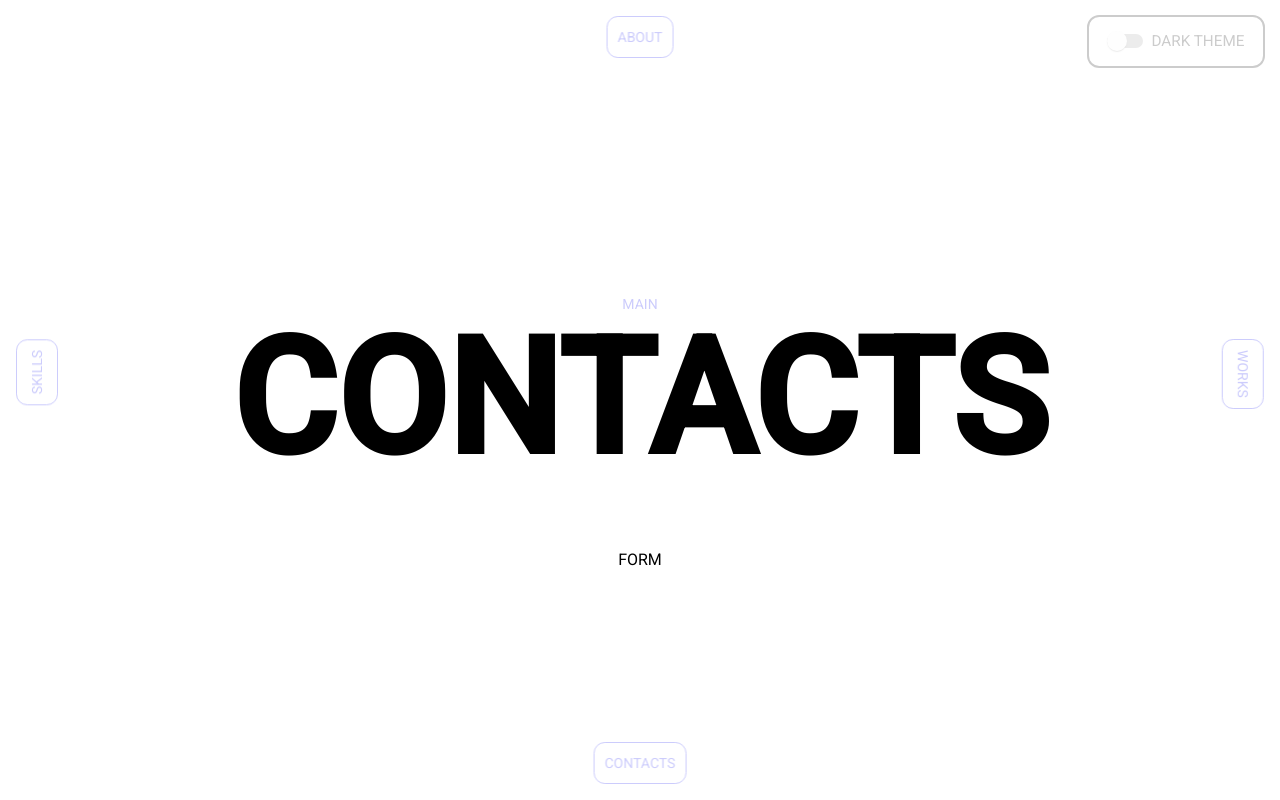
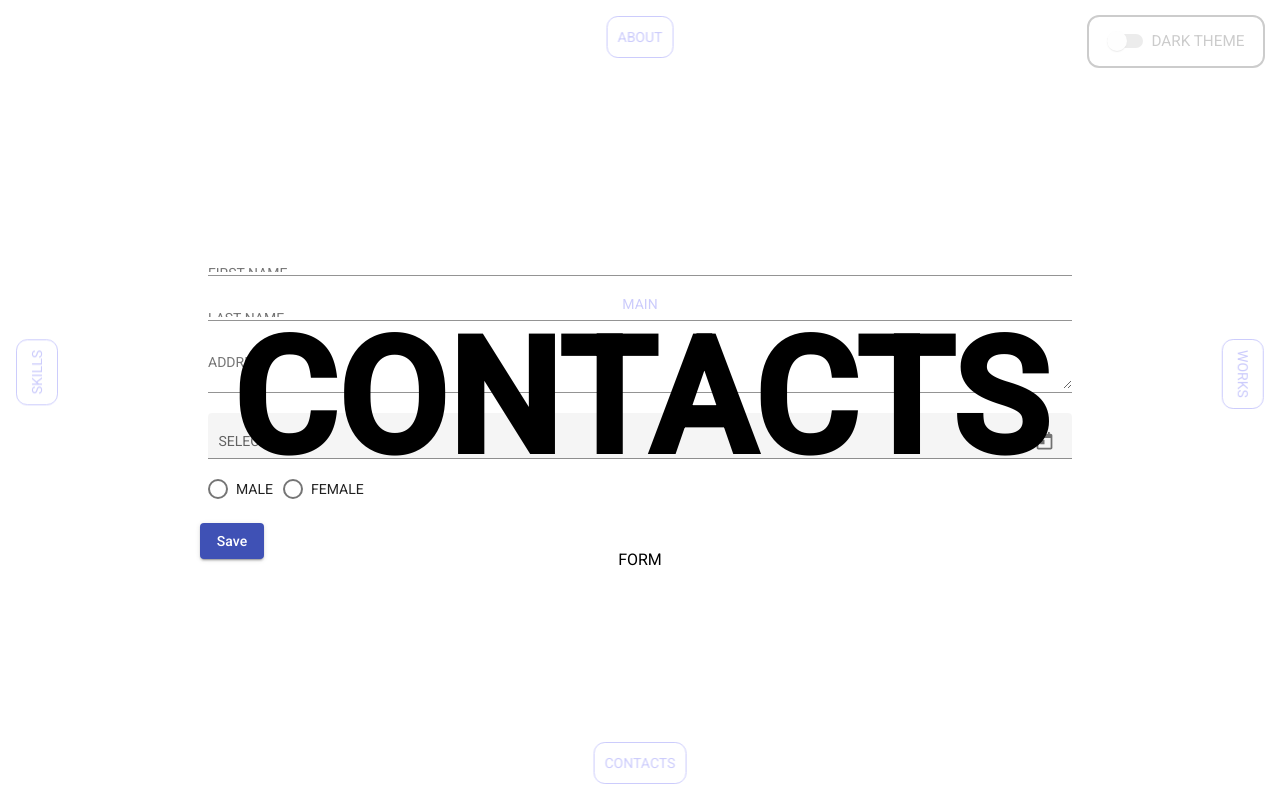
Before and after one commit to AlexandrKarpovich/portfolio, an Angular app: page /contacts in a window 1280 px wide. Built offline with nearby package versions, Linux system fonts and the light colour scheme.

Commit message:
add contact form

```diff
--- a/src/app/app.component.ts
+++ b/src/app/app.component.ts
@@ -1,5 +1,5 @@
 import { Component } from '@angular/core';
-
+import { CounterService } from './services/counter.service';
 import { ThemeService } from './services/theme.service';
 
 @Component({
@@ -12,7 +12,7 @@ export class AppComponent {
   isDarkMode: boolean;
   showFiller = false;
 
-  constructor(private themeService: ThemeService) {
+  constructor(private themeService: ThemeService, public counterService: CounterService) {
     this.themeService.initTheme();
     this.isDarkMode = this.themeService.isDarkMode();
   }
@@ -20,6 +20,8 @@ export class AppComponent {
   toggleDarkMode() {
     this.isDarkMode = this.themeService.isDarkMode();
 
+    console.log(localStorage.getItem('user-theme'));
+
     this.isDarkMode
       ? this.themeService.update('light-theme')
       : this.themeService.update('dark-theme');
--- a/src/app/components/contacts/contacts.component.html
+++ b/src/app/components/contacts/contacts.component.html
@@ -2,6 +2,68 @@
     <h1>{{title}}</h1>
 
     <h3>Form</h3>
+
+    <!-- <form class="card">
+        <div class="form-control">
+            <label>Email</label>
+            <input type="text" placeholder="Email">
+            <div class="validation"></div>
+        </div>
+
+        <div class="form-control">
+            <label>Email</label>
+            <input type="text" placeholder="Email">
+            <div class="validation"></div>
+        </div>
+
+        <button class="btn">Отправить</button>
+    </form> -->
+
+    <form [formGroup]="profileForm" class="form-container">
+        <mat-card >
+          <mat-card-content>
+            <div class="row">
+              <div class="col-md-6">
+                <mat-form-field class="full-width">
+                  <input formControlName="firstName" matInput placeholder="First name">
+                </mat-form-field>
+              </div>
+              <div class="col-md-6">
+                <mat-form-field class="full-width">
+                  <input  formControlName="lastName" matInput placeholder="Last name">
+                </mat-form-field>
+              </div>
+            </div>
+            <div class="row">
+              <div class="col-sm-6">
+                <mat-form-field class="full-width">
+                  <textarea  formControlName="address" matInput placeholder="Address"></textarea>
+                </mat-form-field>
+              </div>
+              <div class="col-md-6 top-padding">
+                    <mat-form-field class="full-width" appearance="fill">
+                        <mat-label>Select DOB</mat-label>
+                        <input  formControlName="dob" matInput [matDatepicker]="picker">
+                        <mat-datepicker-toggle matSuffix [for]="picker"></mat-datepicker-toggle>
+                        <mat-datepicker #picker></mat-datepicker>
+                    </mat-form-field>
+                </div>
+            </div>
+            <div class="row">
+                <div class="col-md-12">
+                    <mat-radio-group  formControlName="gender" class="margin-left">
+                        <mat-radio-button value="male"> Male </mat-radio-button>
+                        <mat-radio-button value="female"> Female </mat-radio-button>
+                    </mat-radio-group>
+                </div>
+            </div>
+          </mat-card-content>
+          <mat-card-actions>
+            <button (click)="saveForm()" mat-raised-button color="primary">Save</button>
+          </mat-card-actions>
+        </mat-card>
+      </form>
+
 </div>
 
 
--- a/src/app/components/contacts/contacts.component.scss
+++ b/src/app/components/contacts/contacts.component.scss
@@ -0,0 +1,24 @@
+.mat-card {
+    background: transparent;
+    box-shadow: none;
+    width: 70%;
+}
+.full-width{
+    width: 100%;
+}
+
+.top-padding{
+    padding-top: 3px;
+}
+
+.margin-left mat-radio-button:not(:first-child){
+    margin-left:10px;
+}
+
+.form-container{
+    display: flex;
+    width: 100%;
+    justify-content: center;
+    align-items: center;
+    height: 100%;
+}
--- a/src/app/components/contacts/contacts.component.ts
+++ b/src/app/components/contacts/contacts.component.ts
@@ -1,17 +1,29 @@
-import { Component, OnInit } from '@angular/core';
+import { Component } from '@angular/core';
+import { FormBuilder } from '@angular/forms';
 
 @Component({
   selector: 'app-contacts',
   templateUrl: './contacts.component.html',
   styleUrls: ['./contacts.component.scss']
 })
-export class ContactsComponent implements OnInit {
+
+
+export class ContactsComponent {
 
   title = 'Contacts'
 
-  constructor() { }
+constructor(private formBuilder:FormBuilder){}
 
-  ngOnInit(): void {
-  }
+ profileForm = this.formBuilder.group({
+   firstName:[''],
+   lastName:[''],
+   address:[''],
+   dob:[''],
+   gender:['']
+ });
+
+ saveForm(){
+   console.log('Form data is ', this.profileForm.value);
+ }
 
 }
--- /dev/null
+++ b/src/app/services/counter.service.ts
@@ -0,0 +1,19 @@
+import { Injectable } from '@angular/core';
+
+@Injectable({
+  providedIn: 'root'
+})
+export class CounterService {
+
+  constructor() { }
+
+  counter = 0;
+
+  increase() {
+    this.counter++;
+  }
+
+  dicrease() {
+    this.counter--;
+  }
+}
--- a/src/app/services/theme.service.ts
+++ b/src/app/services/theme.service.ts
@@ -34,7 +34,7 @@ export class ThemeService {
   }
 
   private getColorTheme() {
-    console.log(this.colorTheme);
+    // console.log(localStorage.getItem('user-theme'));
     // if (localStorage.getItem('user-theme')) {
     //   this.colorTheme = localStorage.getItem('user-theme');
     // } else {
--- a/src/styles.scss
+++ b/src/styles.scss
@@ -342,6 +342,10 @@ input {
     }
 }
 
+.page-descrp {
+    height: 100vh;
+    width: 100vw;
+}
 
 .page-descrp h1 {
     font-size: 20vmin;
```
Also changed, not shown: src/app/app.component.html (+15 -0 lines), src/app/app.module.ts (+21 -2 lines), 1 other file (tests, documents, lock files or other folders).
